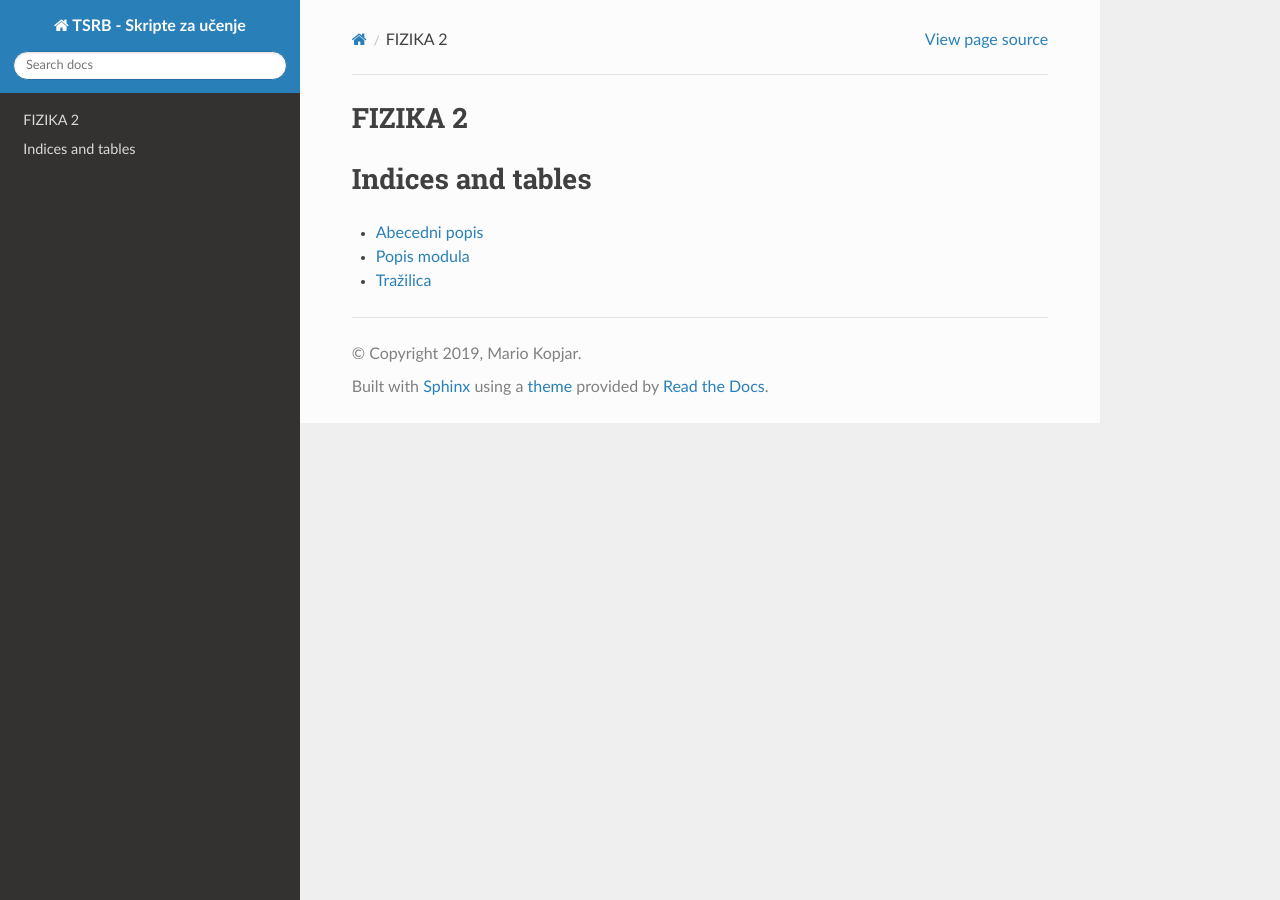
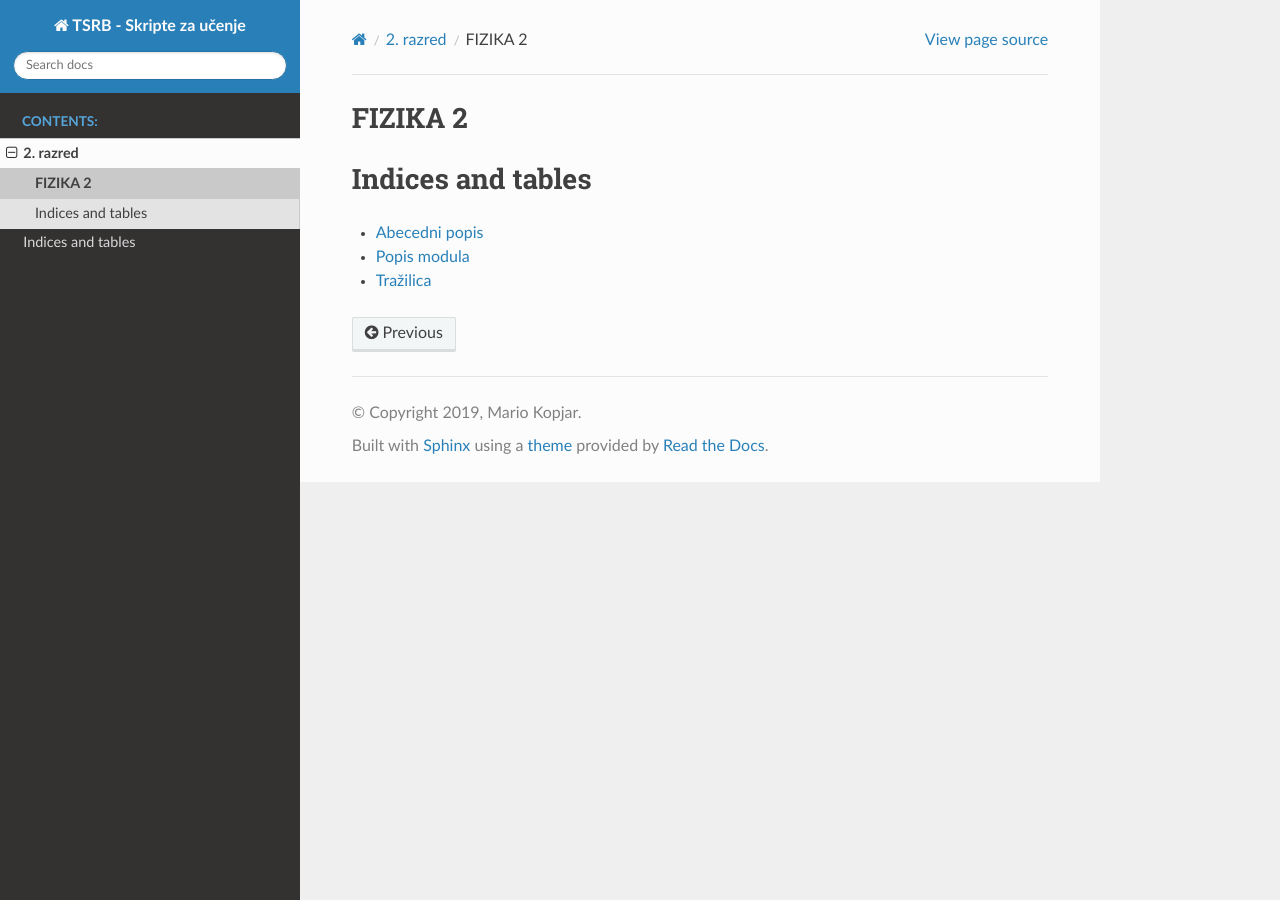
Before and after one commit to recycleTheC/tsrb-h_razred, a Sphinx documentation site: the page built from source/2_razred/fizika/index.rst, in a window 1280 px wide. Built offline with Sphinx 7.4.7 and the Read the Docs theme 2.0.0, drawn with Linux system fonts in a browser that asks for light colours; pages that are not in the unit, such as notebooks, are missing from menus.

Commit message:
Ispravak pogrešaka

```diff
--- a/source/2_razred/index.rst
+++ b/source/2_razred/index.rst
@@ -10,7 +10,7 @@
    :maxdepth: 2
    :caption: Contents:
 
-   fizika\index
+   fizika/index
 
 Indices and tables
 ==================
--- a/source/index.rst
+++ b/source/index.rst
@@ -10,7 +10,7 @@ Welcome to TSRB - Skripte za učenje
    :maxdepth: 2
    :caption: Contents:
 
-   2_razred\index
+   2_razred/index
 
 Indices and tables
 ==================
```
